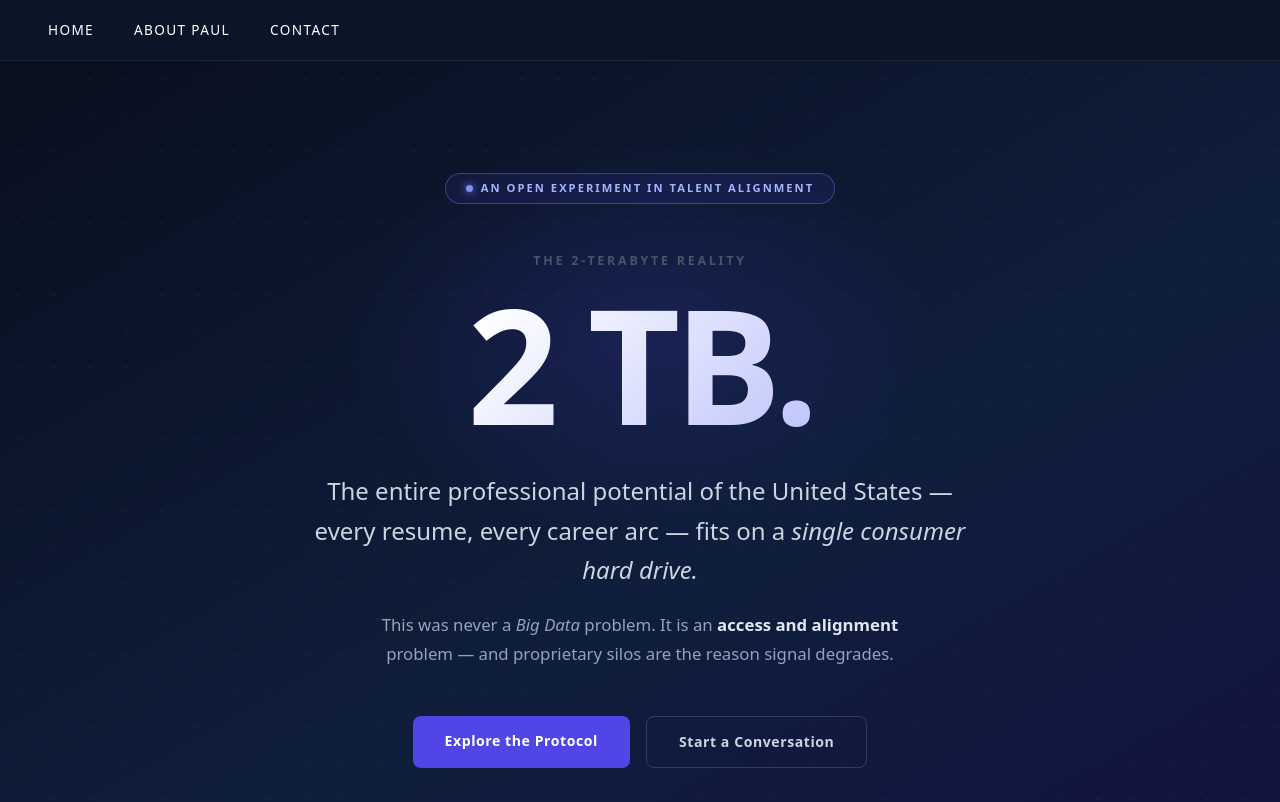
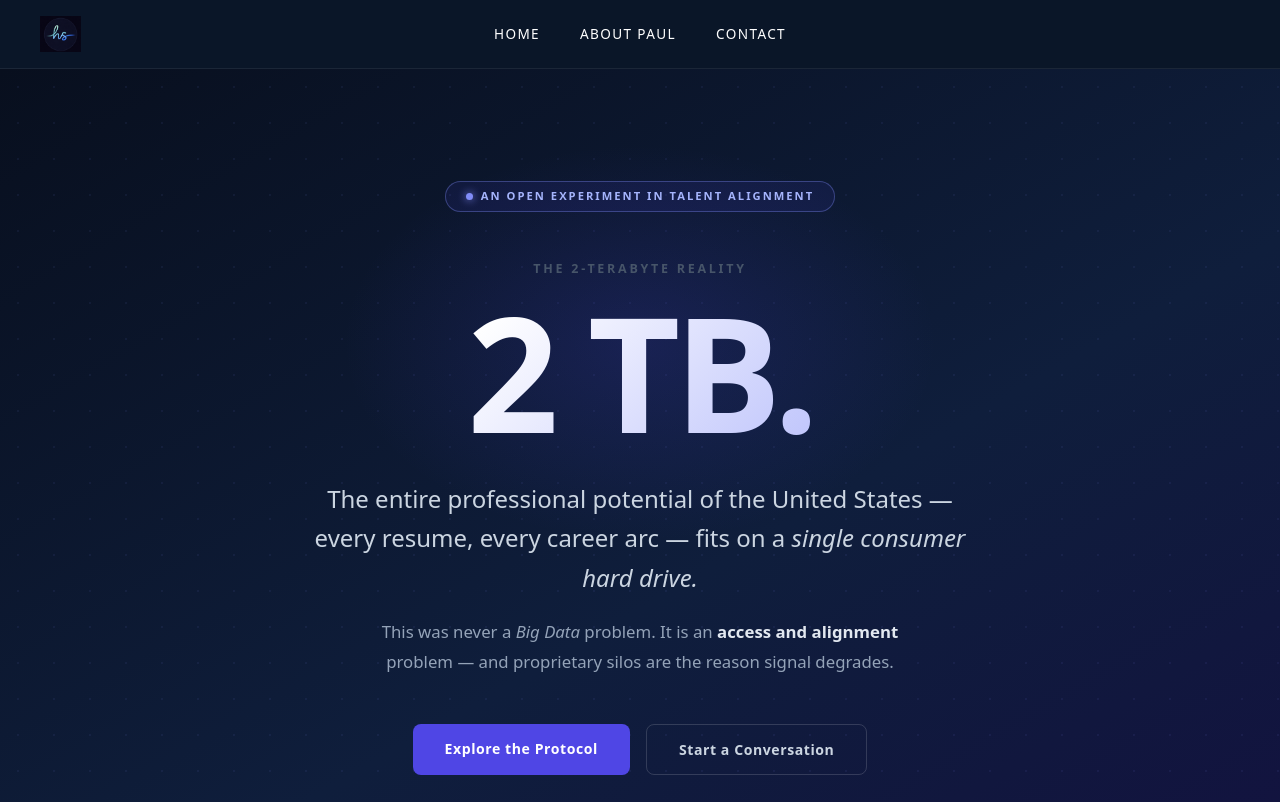
Before and after one commit to theresonantbuilder/hiring-signals, a React (Vite) app: page / in a window 1280 px wide. Shown: the top 802 px of the page. Built offline with nearby package versions, Linux system fonts and the light colour scheme.

Commit message:
Updated header.

```diff
--- a/src/App.jsx
+++ b/src/App.jsx
@@ -24,11 +24,20 @@ export default function App() {
       <div className="app-wrapper">
         {/* Navigation */}
         <nav className="main-nav">
-          <div className="nav-links">
+          <Link to="/" style={{ textDecoration: 'none', flexShrink: 0 }}>
+            <img
+              src="/hiring-signals -logo.png"
+              alt="HiringSignals.ai"
+              style={{ height: '36px', display: 'block' }}
+            />
+          </Link>
+          <div className="nav-links" style={{ position: 'absolute', left: '50%', transform: 'translateX(-50%)' }}>
             <Link to="/">Home</Link>
             <Link to="/advisors">About Paul</Link>
             <Link to="/contact">Contact</Link>
           </div>
+          {/* Spacer to balance the logo on the right */}
+          <div style={{ width: '36px', flexShrink: 0 }} />
         </nav>
 
         {/* Route Content */}
--- a/src/index.css
+++ b/src/index.css
@@ -56,7 +56,7 @@ body {
   display: flex;
   justify-content: space-between;
   align-items: center;
-  padding: 1.25rem 3rem;
+  padding: 1rem 2.5rem;
   background-color: #0A1628;
   border-bottom: 1px solid rgba(255, 255, 255, 0.07);
 }
```
